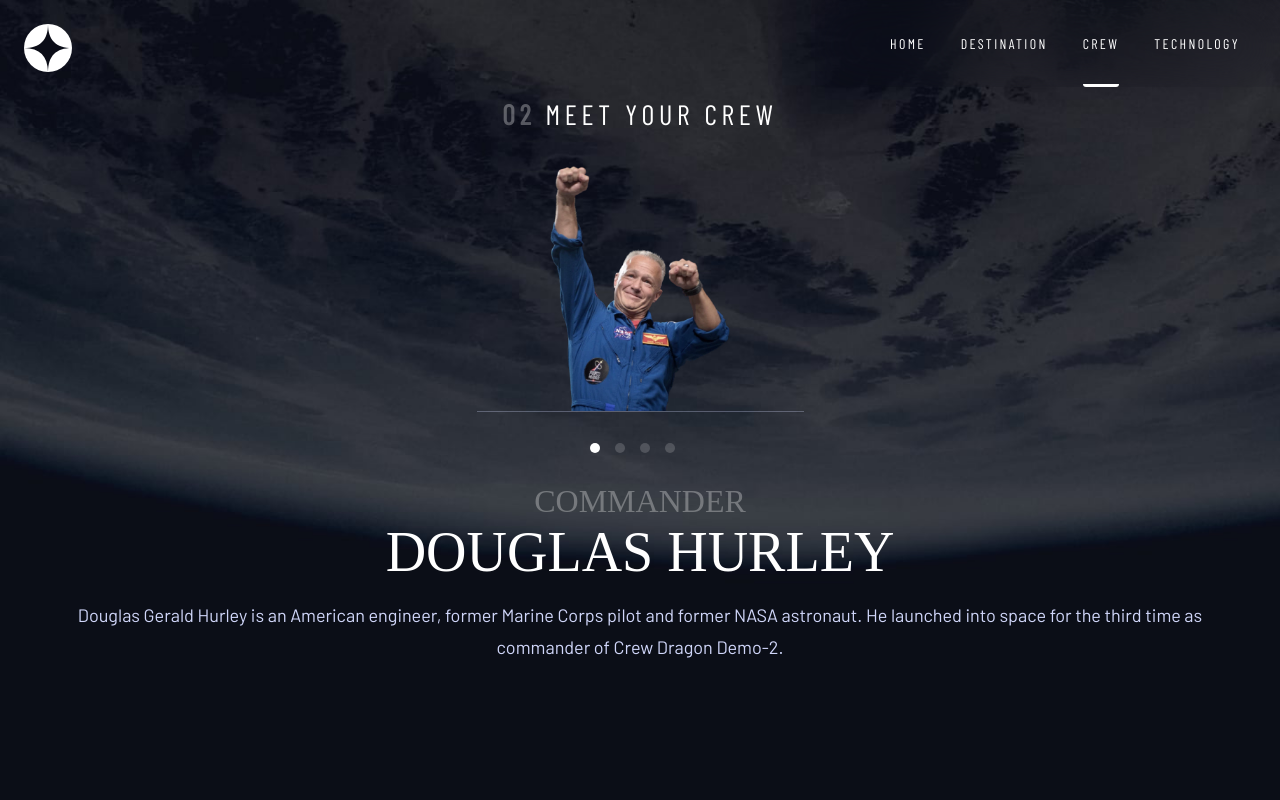
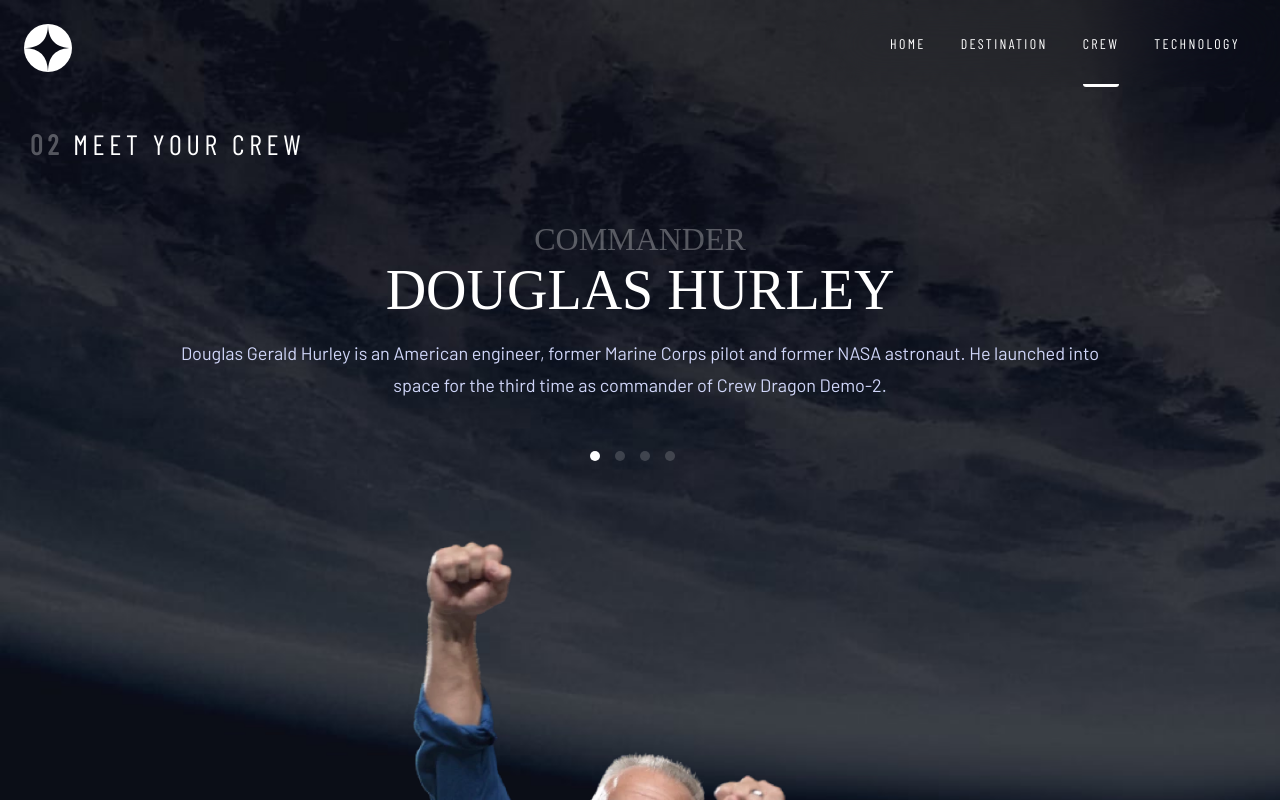
Before and after one commit to KamilKonopski/space-tourism-website-main, a React (Create React App) app: page /crew in a window 1280 px wide. Shown: the top 800 px of the page. Built offline with nearby package versions, Linux system fonts and the light colour scheme; a web font is replaced by a local one.

Commit message:
add tablet styles

```diff
--- a/src/pages/Crew/Crew.module.css
+++ b/src/pages/Crew/Crew.module.css
@@ -33,9 +33,6 @@
 }
 
 .crew-page__image-container {
-    display: flex;
-    flex-wrap: wrap;
-    justify-content: center;
     height: 24.2rem;
     margin-bottom: 3.5rem;
     width: 32.7rem;
@@ -114,9 +111,45 @@
         background-image: url(../../assets/crew/background-crew-tablet.jpg);
     }
 
+    .crew-page__content-container {
+        display: grid;
+        grid-template-areas: "head"
+            "content"
+            "buttons"
+            "image";
+        justify-items: center;
+    }
+
     .crew-page__heading {
         font-size: 2rem;
+        grid-area: head;
         letter-spacing: 0.338rem;
+        margin: 4rem 0 6rem 6rem;
+        text-align: left;
+        width: 100%;
+    }
+
+    .crew-page__image-container {
+        grid-area: image;
+        height: 57.2rem;
+        width: 45.6rem;
+    }
+
+    .crew-page__image-container::after {
+        display: none;
+    }
+
+    .crew-page__image {
+        width: 100%;
+    }
+
+    .crew-page__btn-container {
+        grid-area: buttons;
+        margin-bottom: 8rem;
+    }
+
+    .crew-page__content {
+        grid-area: content;
     }
 
     .crew-page__role {
@@ -130,6 +163,7 @@
     .crew-page__bio {
         font-size: 1.6rem;
         line-height: 2.8rem;
+        padding: 0 18rem;
     }
 }
 
```
